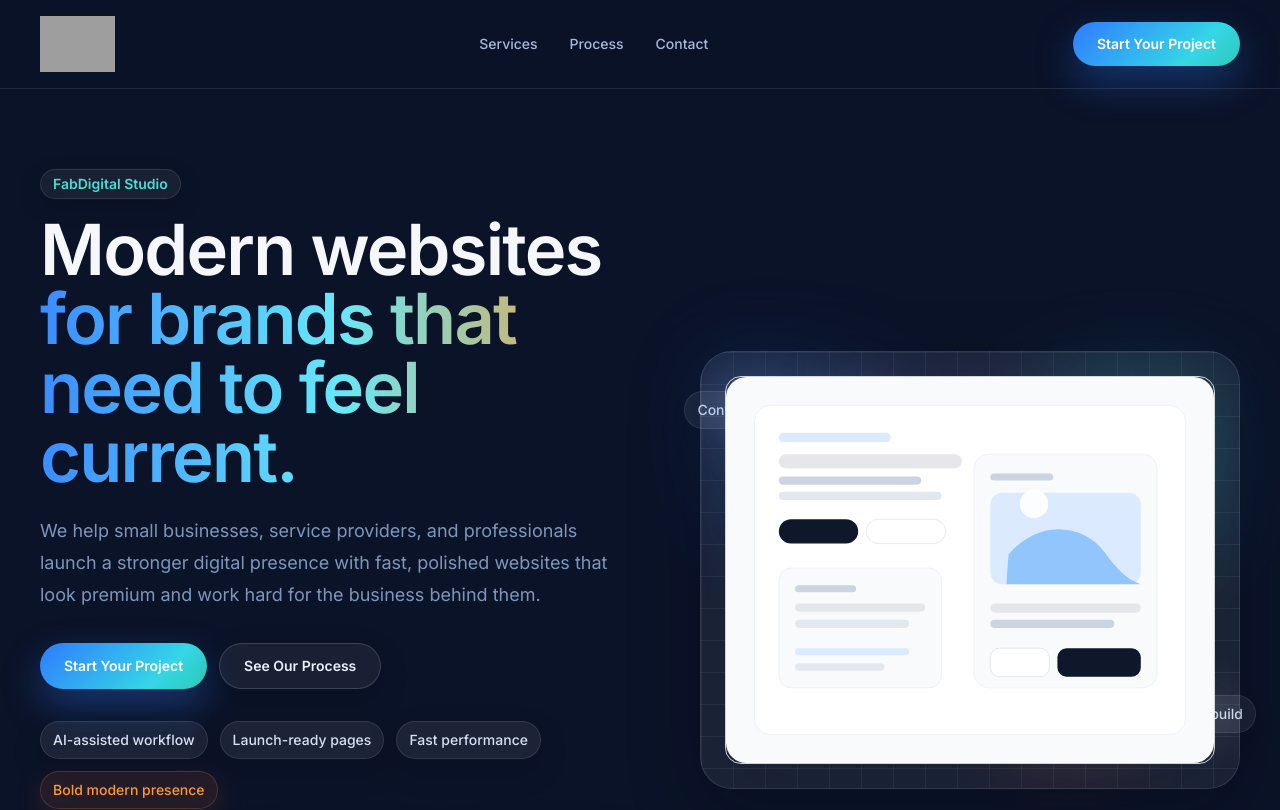
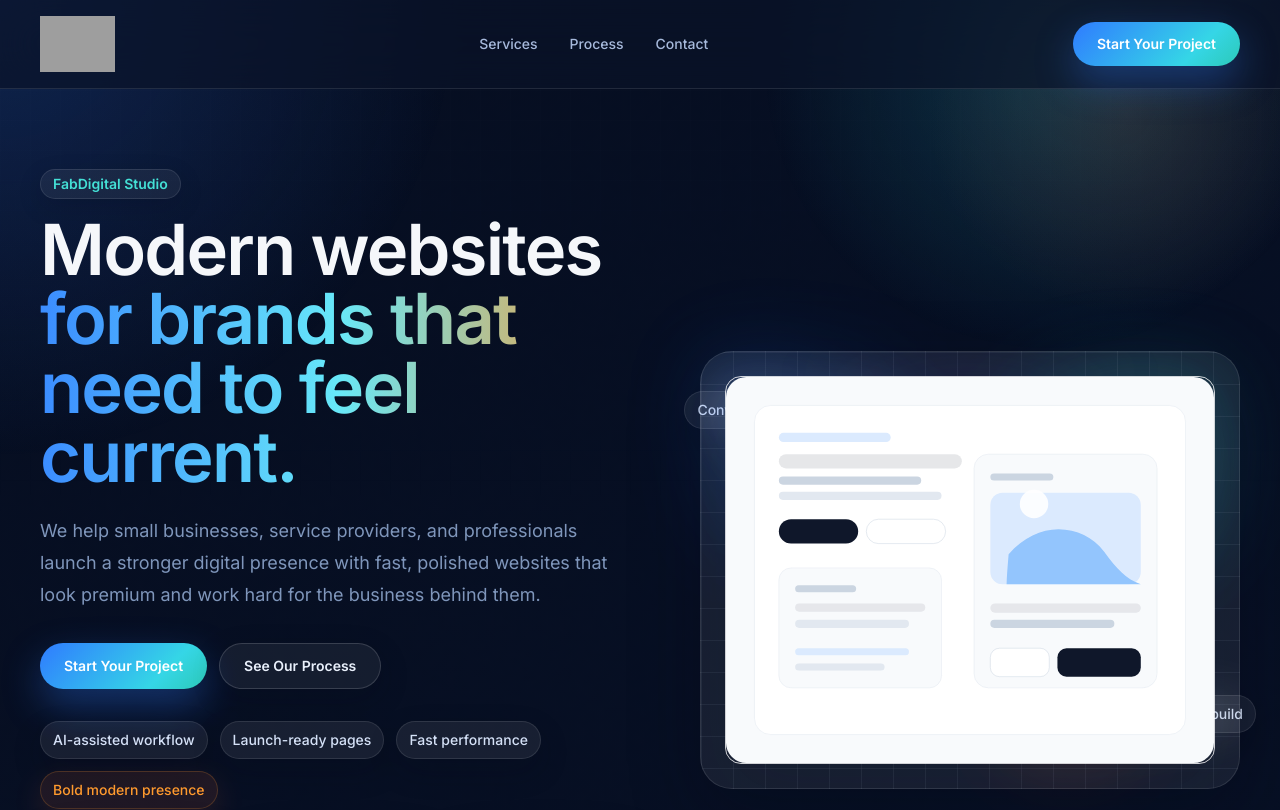
Before and after one commit to fabylv/fabdigitalstudio.com, a React (Vite) app: page / in a window 1280 px wide. Shown: the top 810 px of the page. Built offline with nearby package versions, Linux system fonts and the light colour scheme; grey boxes are pictures that could not be loaded.

Commit message:
Let body background image show through

```diff
--- a/src/App.jsx
+++ b/src/App.jsx
@@ -19,7 +19,7 @@
 
 export default function App() {
   return (
-    <div className="min-h-screen bg-surface-soft">
+    <div className="min-h-screen">
       <div className="pointer-events-none fixed inset-x-0 top-0 -z-10 h-[40rem] bg-[radial-gradient(circle_at_top_left,rgba(47,111,228,0.24),transparent_32%),radial-gradient(circle_at_82%_10%,rgba(47,215,230,0.18),transparent_24%),radial-gradient(circle_at_88%_18%,rgba(255,111,58,0.12),transparent_16%)]" />
       <Header navigation={navigation} />
       <main>
```
